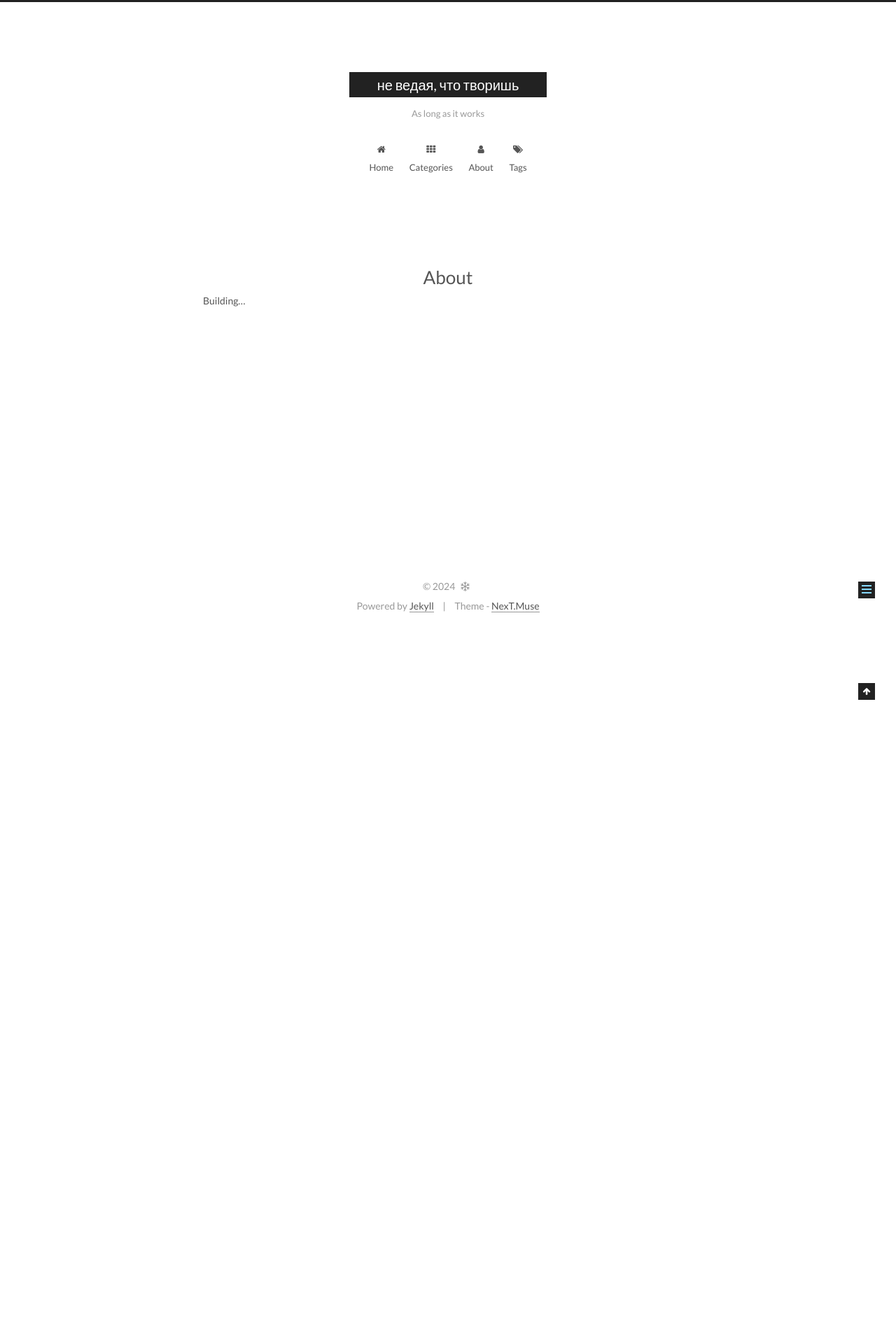
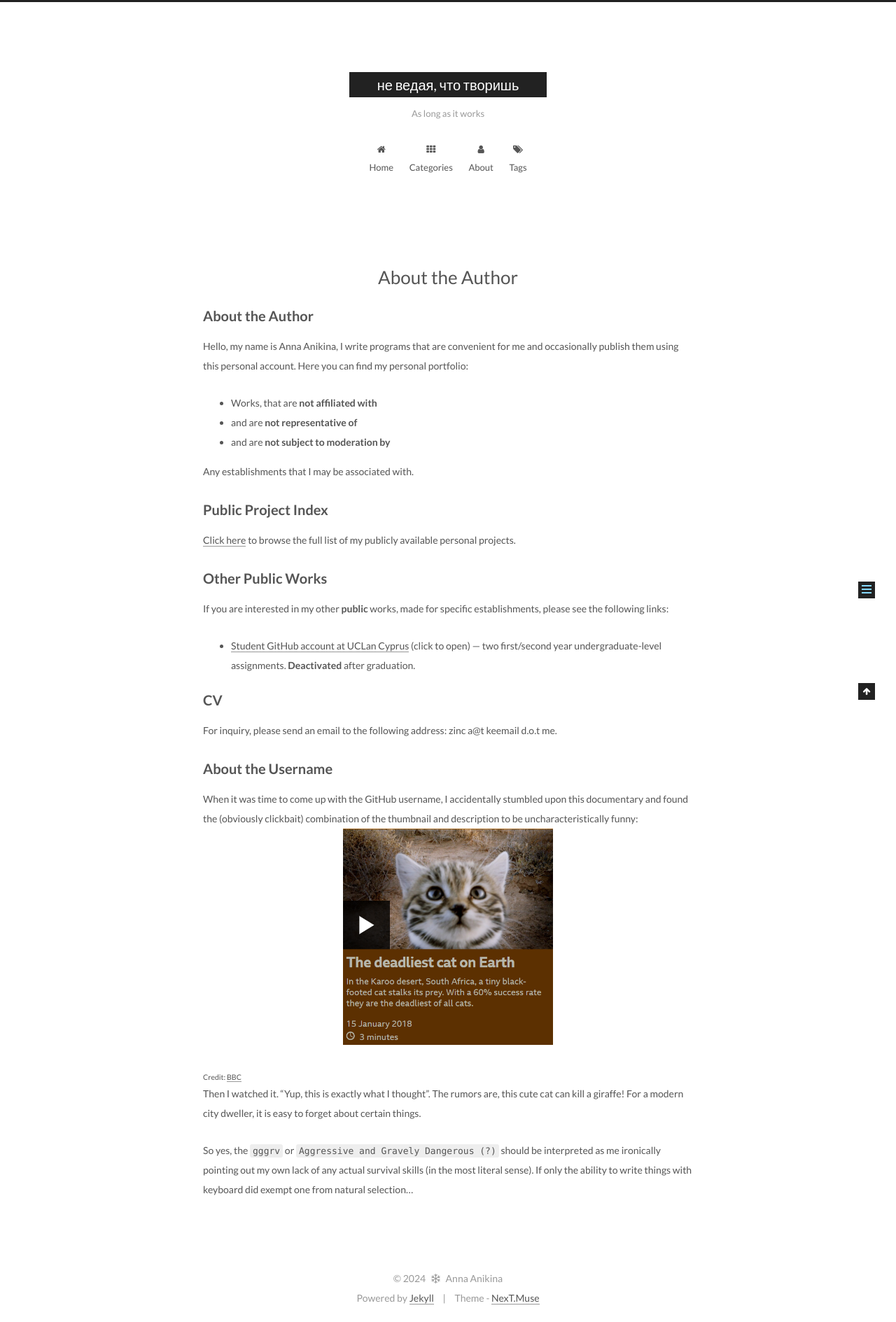
Before and after one commit to gggrv/gggrv.github.io, a Jekyll site: the page built from about/index.md, in a window 1280 px wide. Shown: the whole page at 70% size. Built offline with Jekyll 4.4.1, drawn with Linux system fonts in a browser that asks for light colours; our own code applies the rules of GitHub Pages for plain Markdown files; before the commit the page ends 900 px from its top, so only the background shows below that.

Commit message:
[ok] professional info

```diff
--- a/_config.yml
+++ b/_config.yml
@@ -6,8 +6,8 @@
 # Site
 title: не ведая, что творишь
 subtitle: As long as it works
-description:
-author: ''
+description: Personal Portfolio
+author: Anna Anikina
 # Support language: de, en, fr-FR, id, ja, ko, pt-BR, pt, ru, zh-Hans, zh-hk, zh-tw
 language: en
 date_format: '%Y.%m.%d'
@@ -212,7 +212,7 @@ font:
 # Key is the link label showing to end users.
 # Value is the target link (E.g. GitHub: https://github.com/iissnan)
 #social:
-  #LinkLabel: Link
+  GitHub: https://github.com/gggrv
 
 
 # Social Links Icons
--- a/about/index.md
+++ b/about/index.md
@@ -3,4 +3,32 @@ layout: page
 type: about
 ---
 
-Building...
+## About the Author
+
+Hello, my name is Anna Anikina, I write programs that are convenient for me and occasionally publish them using this personal account. Here you can find my personal portfolio:
+- Works, that are **not affiliated with**
+- and are **not representative of**
+- and are **not subject to moderation by**
+
+Any establishments that I may be associated with.
+
+## Public Project Index
+
+[Click here](https://gggrv.github.io/about/projects/) to browse the full list of my publicly available personal projects.
+
+## Other Public Works
+
+If you are interested in my other **public** works, made for specific establishments, please see the following links:
+- [Student GitHub account at UCLan Cyprus](https://github.com/aanikina) (click to open) — two first/second year undergraduate-level assignments. **Deactivated** after graduation.
+
+## CV
+
+For inquiry, please send an email to the following address: zinc a@t keemail d.o.t me.
+
+## About the Username
+
+When it was time to come up with the GitHub username, I accidentally stumbled upon this documentary and found the (obviously clickbait) combination of the thumbnail and description to be uncharacteristically funny:
+<br><img src="/assets/about--bbc-cat.png" width="300" alt="Screenshot of the BBC documentary promotion page" ><br><sub>Credit: [BBC](https://www.bbc.co.uk/programmes/p05txr28)</sub><br>
+Then I watched it. "Yup, this is exactly what I thought". The rumors are, this cute cat can kill a giraffe! For a modern city dweller, it is easy to forget about certain things.
+
+So yes, the `gggrv` or `Aggressive and Gravely Dangerous (?)` should be interpreted as me ironically pointing out my own lack of any actual survival skills (in the most literal sense). If only the ability to write things with keyboard did exempt one from natural selection...
```
Also changed, not shown: about/projects.md (added, +40 -0 lines), assets/about--bbc-cat.png (added), assets/images/bmc-brand-logo.svg (added).
